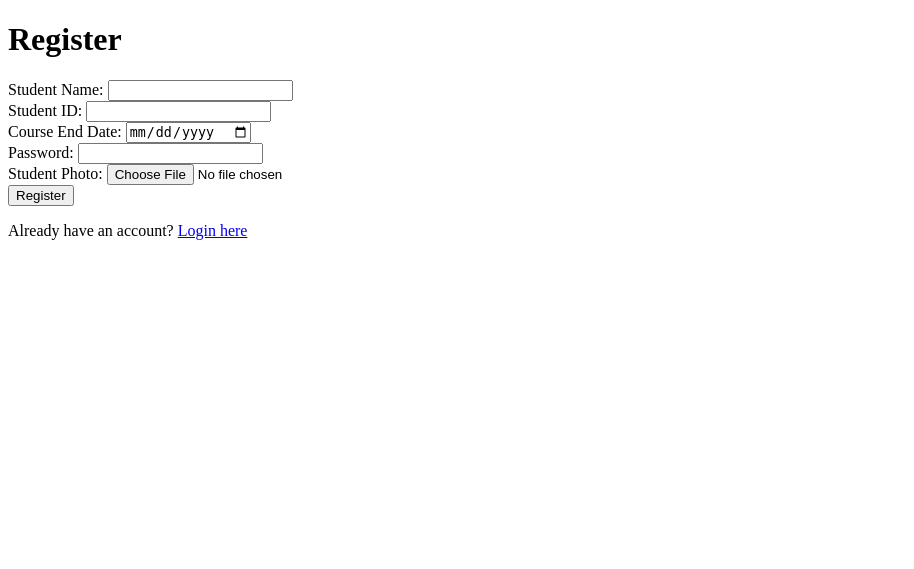
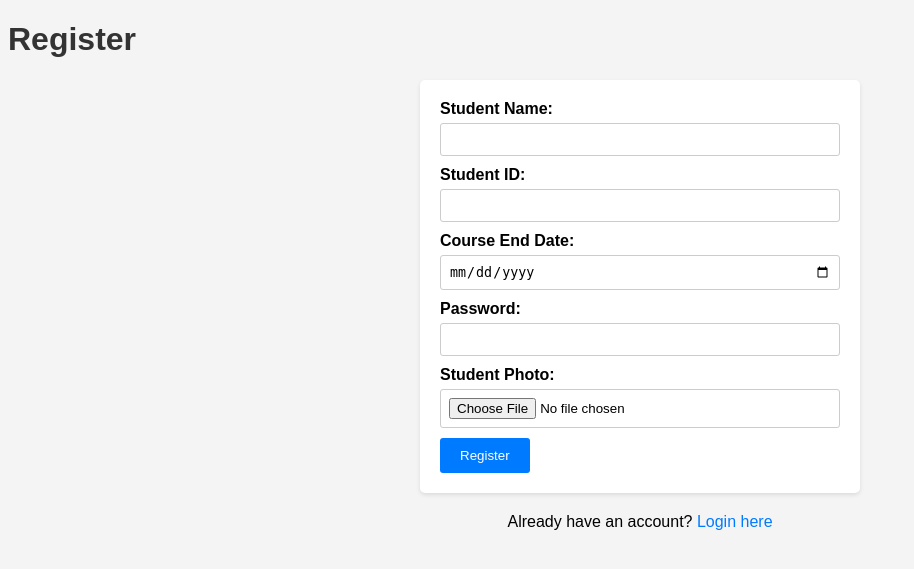
Before and after one commit to Annas-khan424/Annas_UDP_VisionSecurity, a Flask app: page /register in a window 1280 px wide. Shown: the top 569 px of the page, without its empty margins (0-914 px from the left). Run offline with Flask 3, Linux system fonts and the light colour scheme.

Commit message:
added css to the page

```diff
--- a/templates/register.html
+++ b/templates/register.html
@@ -2,12 +2,88 @@
 <html>
   <head>
     <title>Register</title>
+    <style>
+      body {
+        font-family: Arial, sans-serif;
+        background-color: #f4f4f4;
+      }
+
+      h1 {
+        color: #333;
+      }
+
+      form {
+        background-color: #fff;
+        padding: 20px;
+        border-radius: 5px;
+        box-shadow: 0 2px 4px rgba(0, 0, 0, 0.1);
+        max-width: 400px;
+        margin: 0 auto;
+      }
+
+      label {
+        display: block;
+        margin-bottom: 5px;
+        font-weight: bold;
+      }
+
+      input[type="text"],
+      input[type="password"],
+      input[type="date"],
+      input[type="file"] {
+        width: 100%;
+        padding: 8px;
+        margin-bottom: 10px;
+        border: 1px solid #ccc;
+        border-radius: 3px;
+        box-sizing: border-box;
+      }
+
+      input[type="submit"] {
+        background-color: #007bff;
+        color: #fff;
+        border: none;
+        padding: 10px 20px;
+        border-radius: 3px;
+        cursor: pointer;
+      }
+
+      input[type="submit"]:hover {
+        background-color: #0056b3;
+      }
+
+      p {
+        text-align: center;
+        margin-top: 20px;
+      }
+
+      a {
+        color: #007bff;
+        text-decoration: none;
+      }
+
+      a:hover {
+        text-decoration: underline;
+      }
+
+      .message {
+        background-color: red;
+        color: white;
+        padding: 10px;
+        border-radius: 3px;
+        margin-bottom: 10px;
+      }
+
+      .message.success {
+        background-color: green;
+      }
+    </style>
   </head>
   <body>
     {% with messages = get_flashed_messages() %} {% if messages %} {% for
     message in messages %}
     <div
-      style="background-color: {% if 'danger' in message %}red{% elif 'success' in message %}green{% else %}gray{% endif %}; color: white; padding: 10px;"
+      class="message {% if 'danger' in message %}danger{% elif 'success' in message %}success{% else %}gray{% endif %}"
     >
       {{ message }}
     </div>
```
